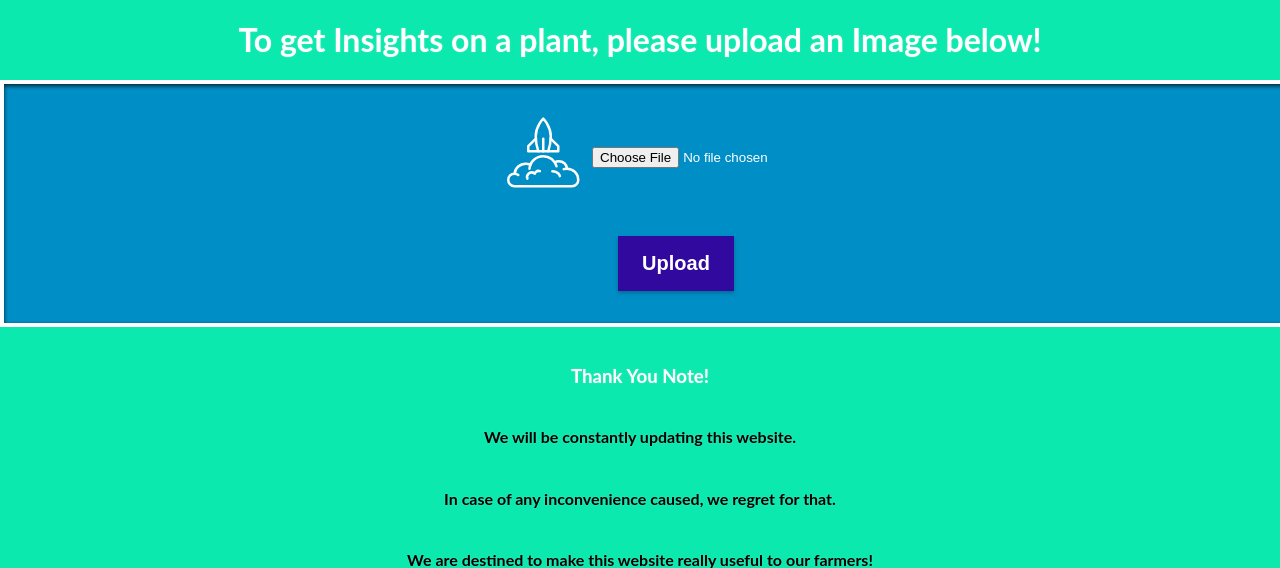
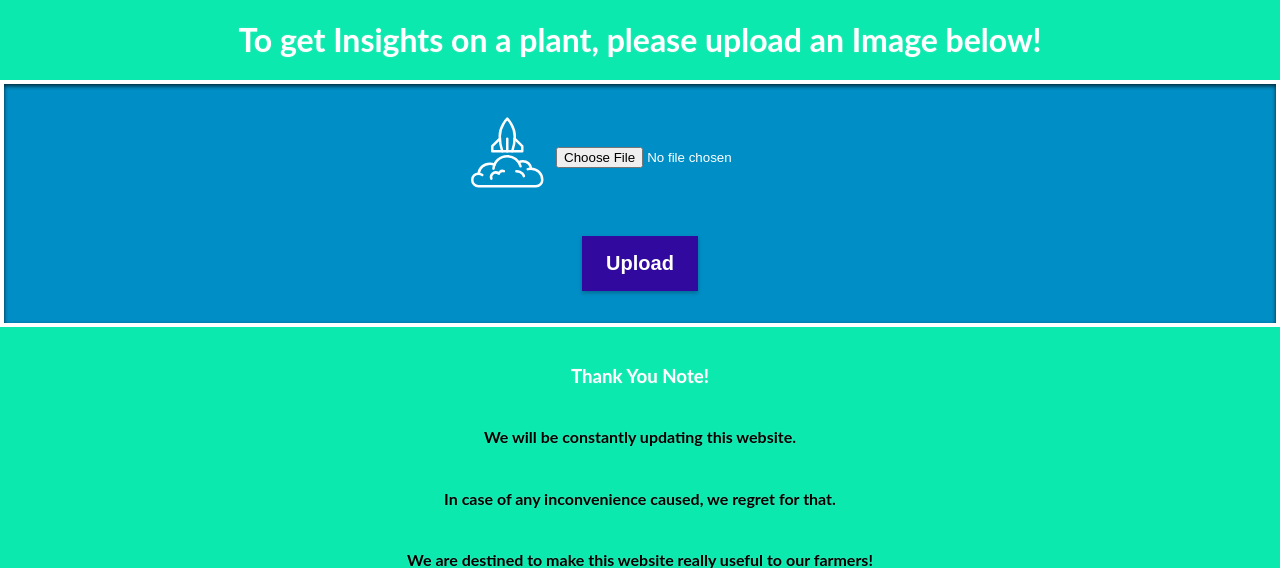
Before and after one commit to VmPraveen/PLEN, a Flask app: page / in a window 1280 px wide; the page is wider, and only the part inside the window is pictured. Shown: the part 1766-2334 px from the top of that part. Run offline with Flask 2, Linux system fonts and the light colour scheme.

Commit message:
Update upload.html

```diff
--- a/templates/upload.html
+++ b/templates/upload.html
@@ -38,7 +38,7 @@
 		border: 4px solid #fff;
 		box-shadow: inset 0 2px 4px rgba(0, 0, 0, .75);
 		padding: 2rem 2rem;
-		width: 100%;
+		width: auto;
 		}
 
 		button {
```
